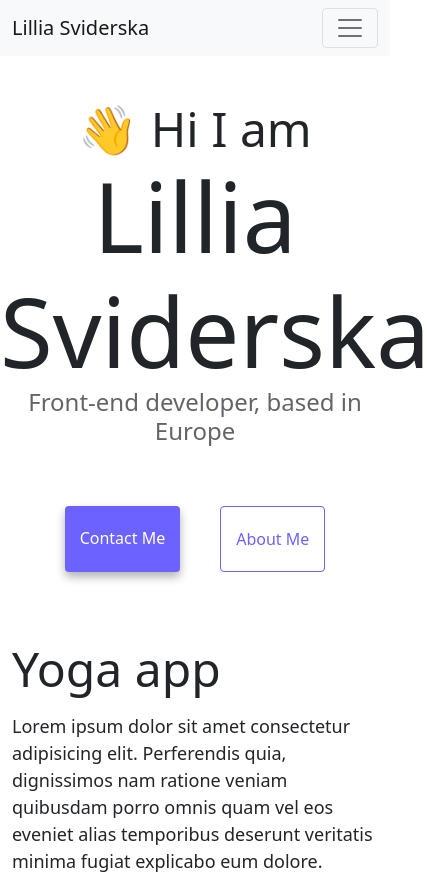
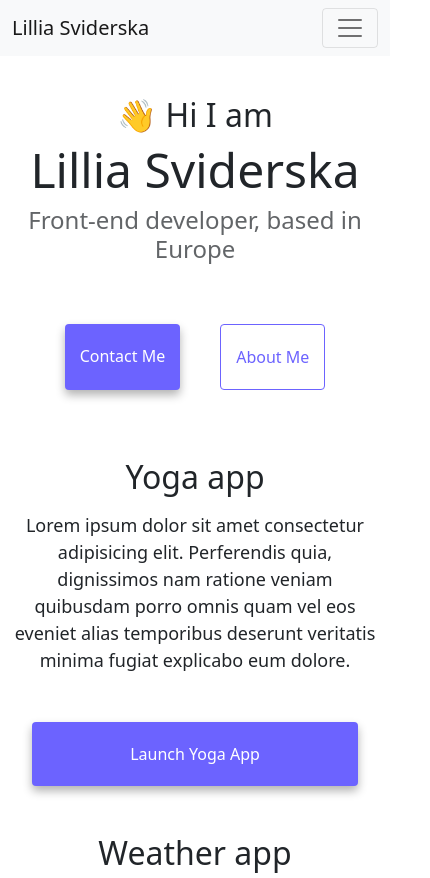
Before and after one commit to Liliia-Cat/My-site.project, a plain HTML site: page index.html in a window 390 px wide. Shown: the top 878 px of the page, 430 px wide, since content can reach past the window. Drawn offline with nearby package versions, Linux system fonts and the light colour scheme.

Commit message:
made frandly site

```diff
--- a/index.html
+++ b/index.html
@@ -51,7 +51,7 @@
         </div>
       </div>
     </nav>
-    <h2 class="text-center">👋 Hi I am</h2>
+    <h2 class="text-center mt-5 pt-5" >👋 Hi I am</h2>
     <h1 class="text-center">Lillia Sviderska</h1>
     <h3 class="text-center">Front-end developer, based in Europe</h3>
     <div class="navigation-links mb-5">
@@ -93,7 +93,7 @@
           <img src="images/weather.png" class="img-fluid rounded d-none d-sm-block" alt="Weather project"/>
         </div>
       </div>
-      <div class="row mt-5">
+      <div class="row mt-5 mb-5">
         <div class="col-sm-6">
           <img src="images/yogurt.png" class="img-fluid rounded d-none d-sm-block" alt="Yogurt project" />
         </div>
--- a/style.css
+++ b/style.css
@@ -5,7 +5,7 @@
 }
 
 body {
-    margin-top: 100px;
+    margin-top: 100px 0;
 }
 
 h1,
@@ -51,6 +51,9 @@ p {
     box-shadow: var(--box-shadow);
     color: white;
 }
+.primary-link:hover {
+    color: #ffff;
+}
 
 .secondary-link {
     border-radius: 4px;
@@ -86,3 +89,25 @@ p {
 .email-link:hover {
     text-decoration: underline;
 }
+
+@media (max-width: 576px) {
+    h1 {
+        font-size: 48px;
+        line-height: 1.5;
+    }
+
+    h2 {
+        font-size: 32px;
+        text-align: center;
+    }
+
+    p {
+        text-align: center;
+    }
+
+    .project-link {
+        display: block;
+        text-align: center;
+        margin: 0 20px;
+    }
+}
```
Also changed, not shown: about.html (+1 -1 lines).
